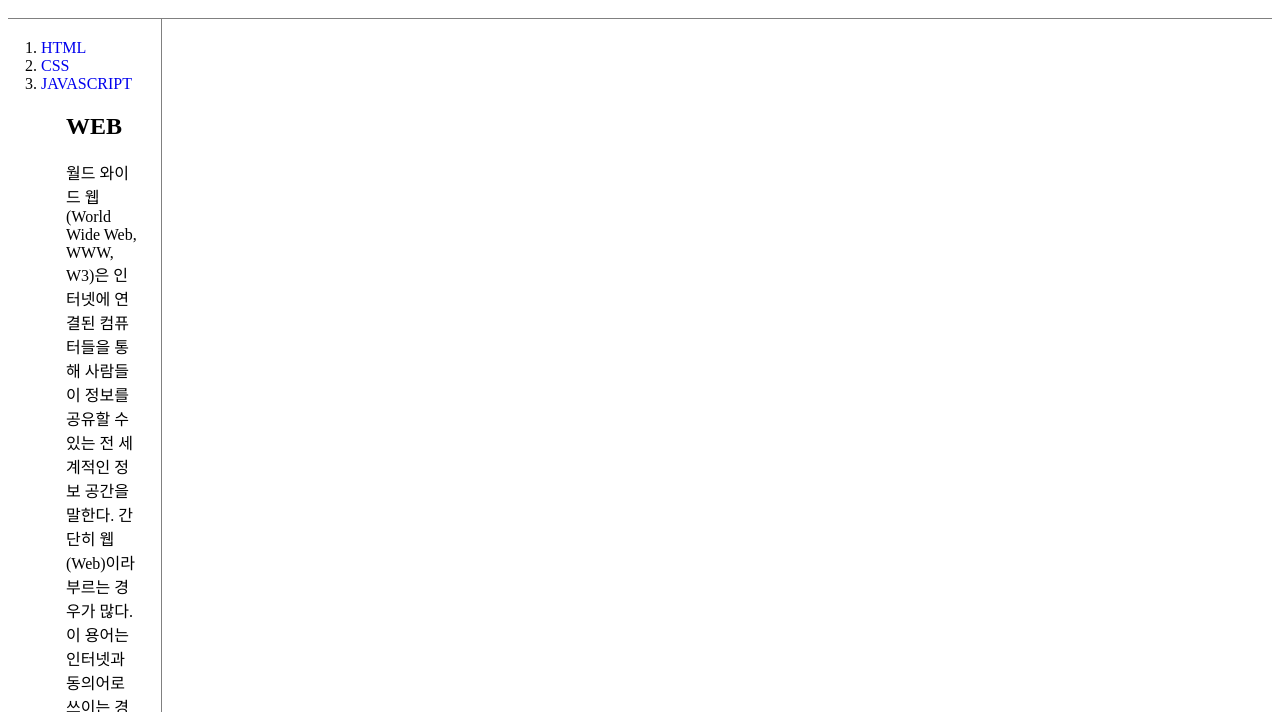
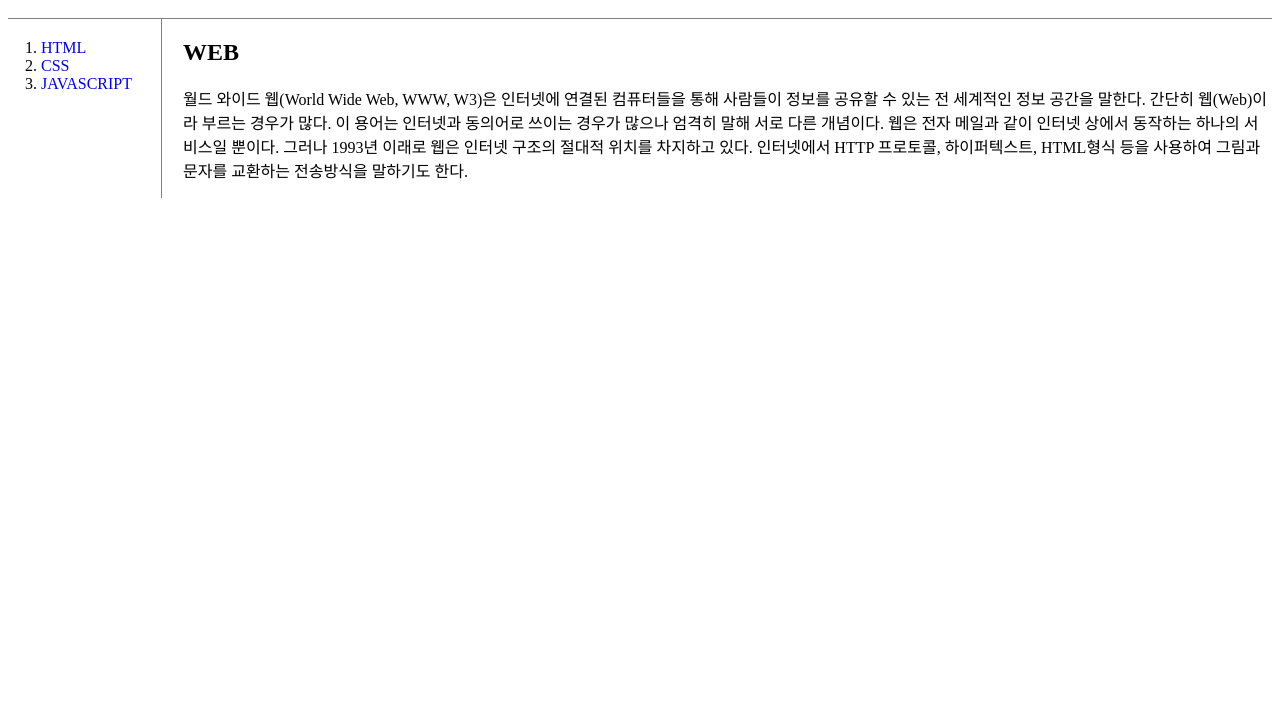
Before and after one commit to zkjpark/web2, a plain HTML site: page index.html in a window 1280 px wide. Shown: the part 88-800 px from the top of the page. Drawn offline with Linux system fonts and the light colour scheme.

Commit message:
Add files via upload

```diff
--- a/index.html
+++ b/index.html
@@ -14,12 +14,15 @@
           <li><a href=1.html>HTML</a></li>
           <li><a href=2.html>CSS</a></li>
           <li><a href=3.html>JAVASCRIPT</a></li>
+        </ol>
 
       <div id="article">
   <h2>WEB</h2>
+  <p>
   월드 와이드 웹(World Wide Web, WWW, W3)은 인터넷에 연결된 컴퓨터들을 통해 사람들이 정보를 공유할 수 있는 전 세계적인 정보 공간을 말한다. 간단히 웹(Web)이라 부르는 경우가 많다. 이 용어는 인터넷과 동의어로 쓰이는 경우가 많으나 엄격히 말해 서로 다른 개념이다. 웹은 전자 메일과 같이 인터넷 상에서 동작하는 하나의 서비스일 뿐이다. 그러나 1993년 이래로 웹은 인터넷 구조의 절대적 위치를 차지하고 있다.
 
   인터넷에서 HTTP 프로토콜, 하이퍼텍스트, HTML형식 등을 사용하여 그림과 문자를 교환하는 전송방식을 말하기도 한다.
+  </p>
   </div>
   </div>
 
```
